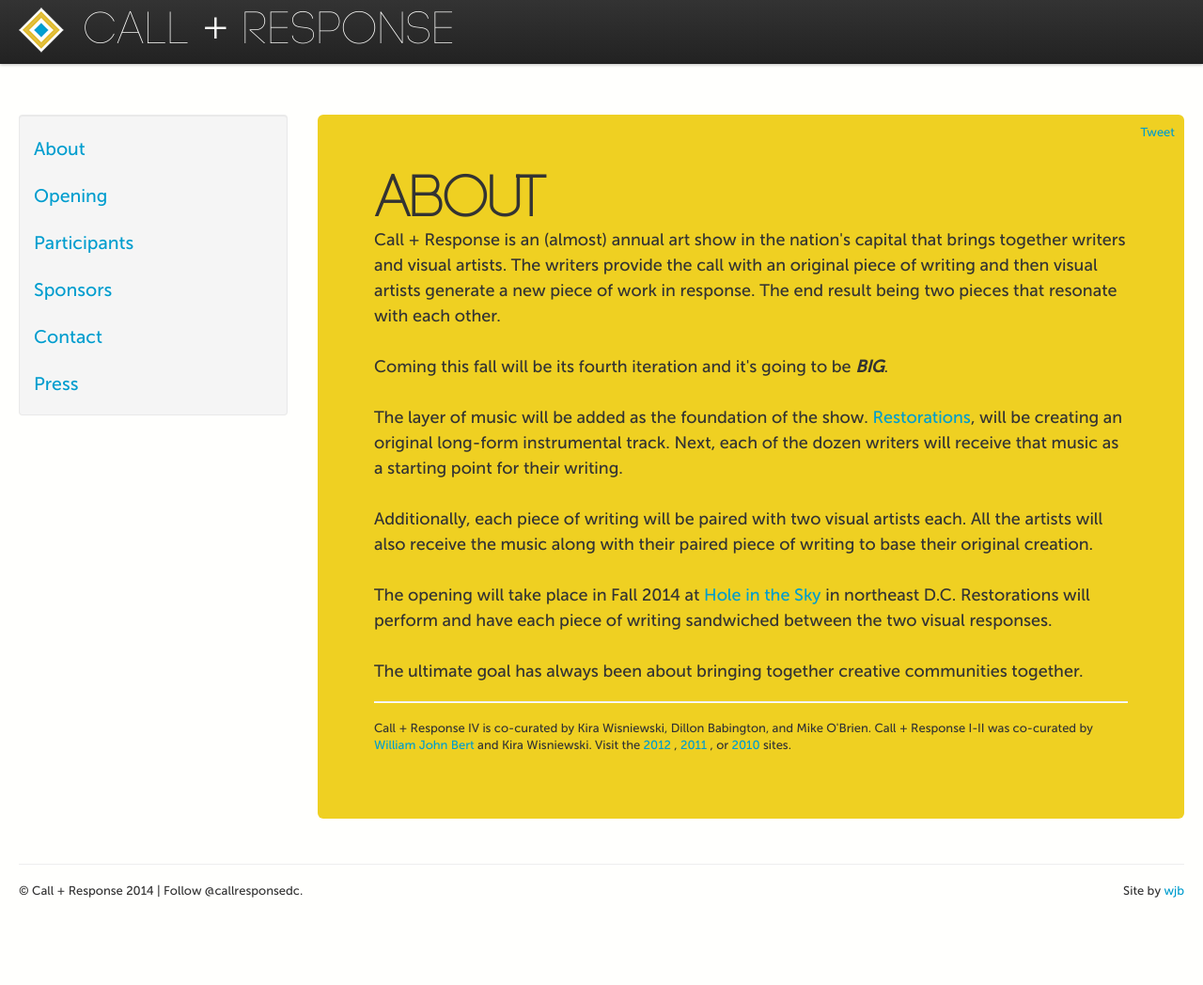
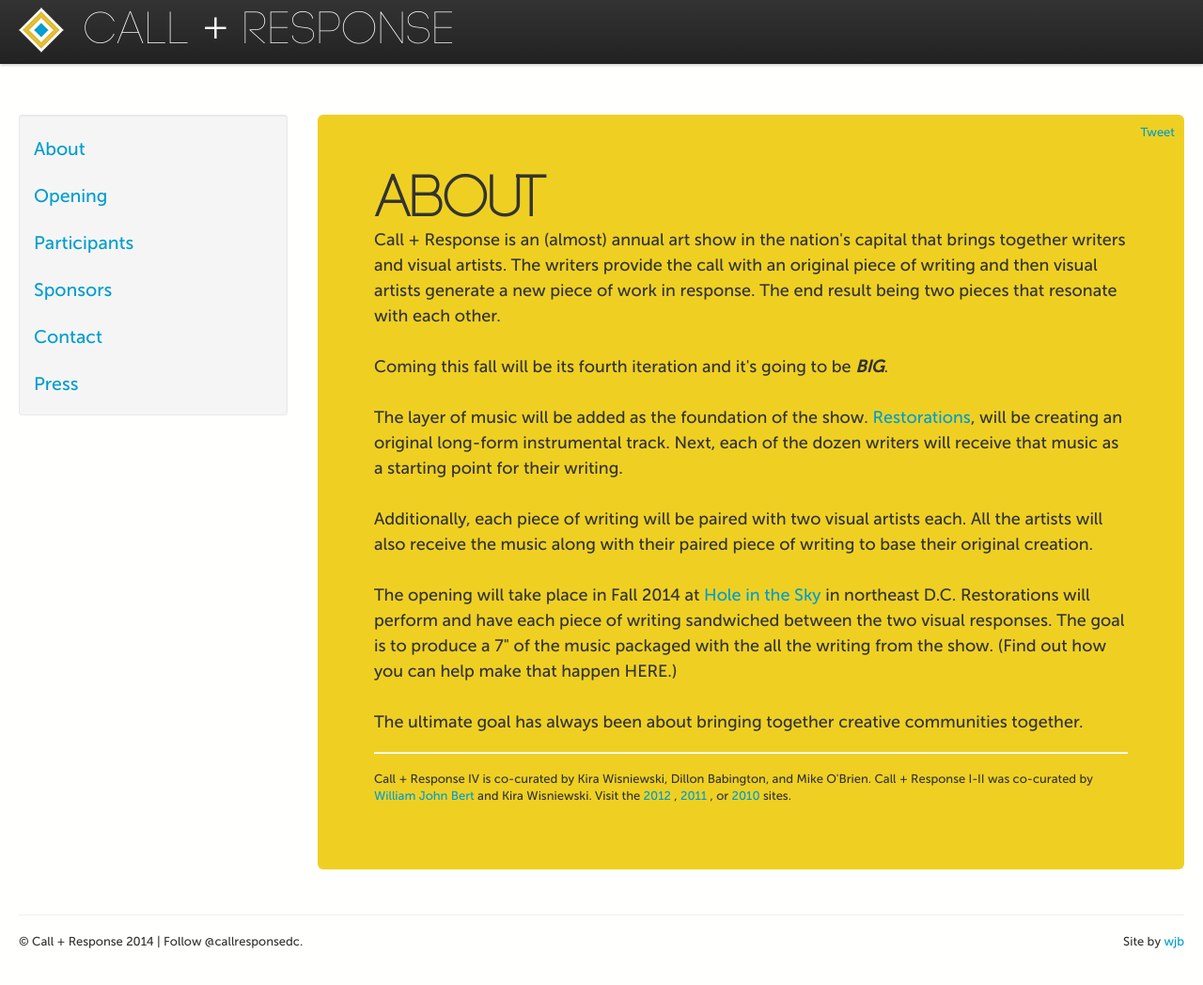
Before and after one commit to callandresponsedc/callandresponsedc, a Jekyll site: the page built from about/index.html, in a window 1280 px wide and 1060 px high. Shown: the top 1048 px of the window at 94% size. Built offline with Jekyll 4.4.1, drawn with Linux system fonts in a browser that asks for light colours; Markdown is read by kramdown in place of the engine named in the settings; comment, search, counter and statistics services are not loaded.

Commit message:
Update index.html

```diff
--- a/about/index.html
+++ b/about/index.html
@@ -14,7 +14,7 @@
  <br/><br/>
 Additionally, each piece of writing will be paired with two visual artists each. All the artists will also receive the music along with their paired piece of writing to base their original creation.
  <br/><br/>
-The opening will take place in Fall 2014 at <a href="http://www.holeintheskydc.com/">Hole in the Sky</a> in northeast D.C. Restorations will perform and have each piece of writing sandwiched between the two visual responses.
+The opening will take place in Fall 2014 at <a href="http://www.holeintheskydc.com/">Hole in the Sky</a> in northeast D.C. Restorations will perform and have each piece of writing sandwiched between the two visual responses. The goal is to produce a 7" of the music packaged with the all the writing from the show. (Find out how you can help make that happen HERE.)
 <br/><br/>
 The ultimate goal has always been about bringing together creative communities together.
 
```
